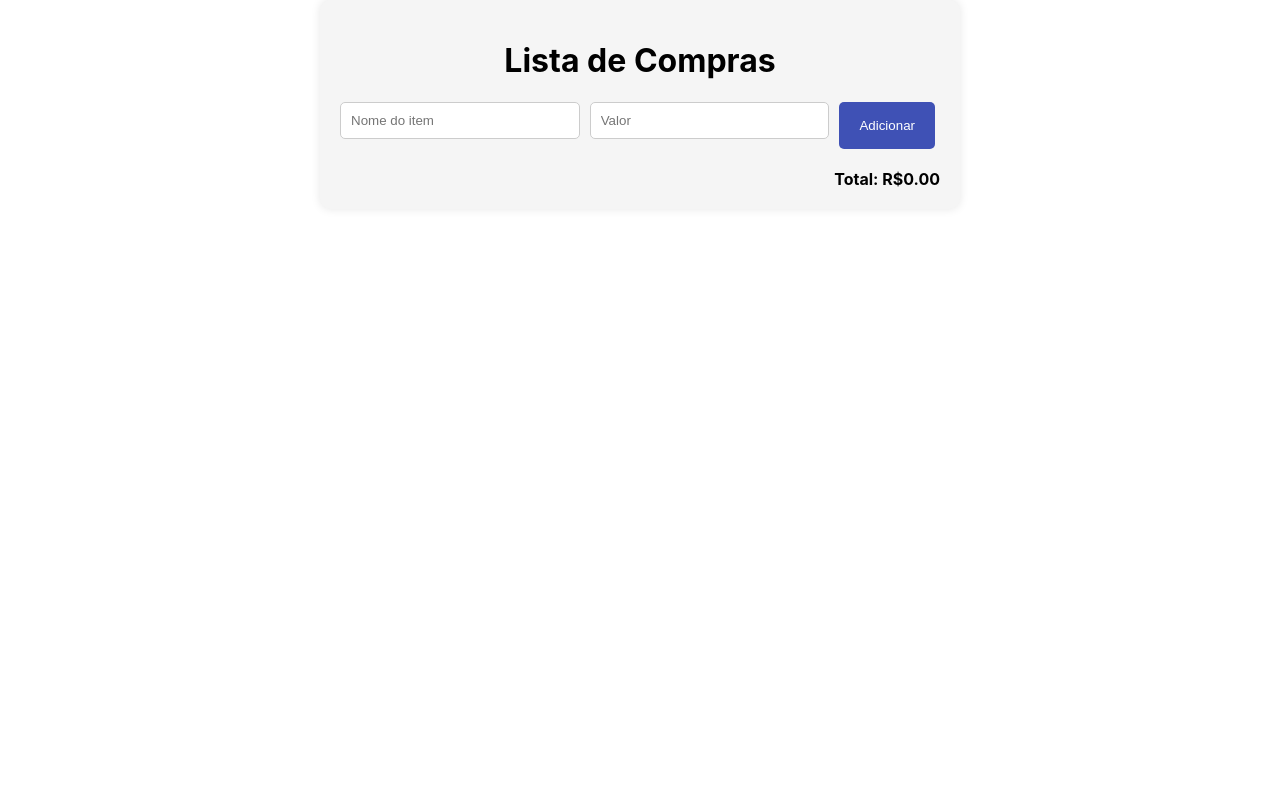
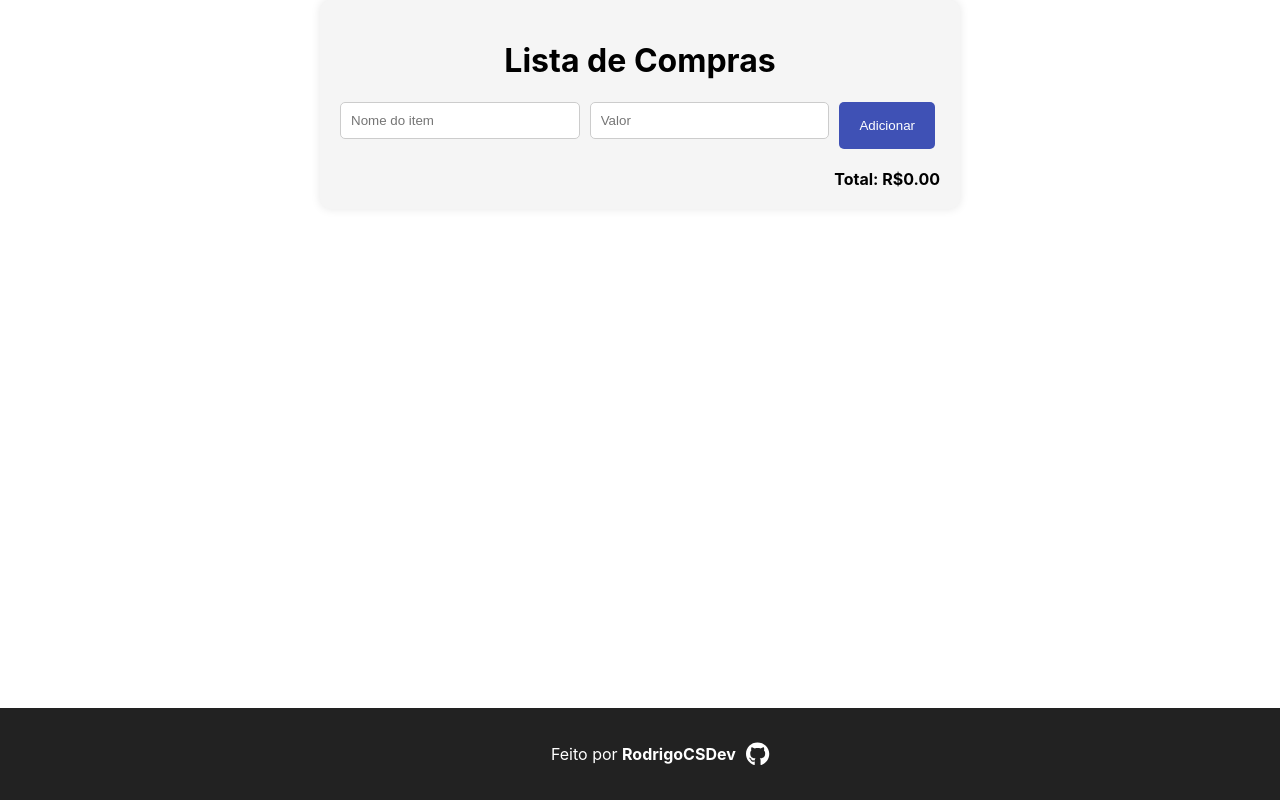
Before and after one commit to rodrigocsdev/compras, a React (Create React App) app: page / in a window 1280 px wide. Built offline with nearby package versions, Linux system fonts and the light colour scheme.

Commit message:
choreStyle: add rodape com info sobre o desenvolvedor

```diff
--- a/package.json
+++ b/package.json
@@ -3,6 +3,9 @@
   "version": "0.1.0",
   "private": true,
   "dependencies": {
+    "@fortawesome/fontawesome-svg-core": "^6.5.2",
+    "@fortawesome/free-brands-svg-icons": "^6.5.2",
+    "@fortawesome/react-fontawesome": "^0.2.0",
     "@testing-library/jest-dom": "^5.17.0",
     "@testing-library/react": "^13.4.0",
     "@testing-library/user-event": "^13.5.0",
--- a/src/App.js
+++ b/src/App.js
@@ -2,11 +2,13 @@
 
 import React from 'react';
 import ListaDeCompras from './components/ListaDeCompras';
+import Footer from './components/Footer';
 
 function App() {
   return (
     <div className="App">
       <ListaDeCompras />
+      <Footer />
     </div>
   );
 }
--- /dev/null
+++ b/src/components/Footer.css
@@ -0,0 +1,36 @@
+/* footer.css */
+
+.footer {
+    background-color: #222;
+    color: #fff;
+    text-align: center;
+    padding: 20px;
+    position: fixed;
+    left: 0;
+    bottom: 0;
+    width: 100%;
+  }
+
+  .footer-content {
+    display: flex;
+    align-items: center;
+    justify-content: center;
+  }
+
+  .footer-text {
+    margin-right: 10px;
+  }
+
+  .footer-link,
+  .footer-link:hover,
+  .footer-link:visited {
+    color: #fff;
+    text-decoration: none;
+    font-weight: bold;
+  }
+
+  .footer-icon {
+    color: #fff;
+    text-decoration: none;
+    font-size: 1.5em;
+  }
--- /dev/null
+++ b/src/components/Footer.jsx
@@ -0,0 +1,25 @@
+// Footer.jsx
+
+import React from 'react';
+import { FontAwesomeIcon } from '@fortawesome/react-fontawesome';
+import { faGithub } from '@fortawesome/free-brands-svg-icons';
+import './Footer.css';
+
+const Footer = () => {
+  return (
+    <footer className="footer">
+      <div className="footer-content">
+        <p className="footer-text">Feito por {' '}
+          <a href="https://github.com/rodrigocsdev" target="_blank" rel="noopener noreferrer" className="footer-link">
+            RodrigoCSDev
+          </a>
+        </p>
+        <a href="https://github.com/rodrigocsdev" target="_blank" rel="noopener noreferrer" className="footer-icon">
+          <FontAwesomeIcon icon={faGithub} />
+        </a>
+      </div>
+    </footer>
+  );
+};
+
+export default Footer;
```
Also changed, not shown: src/App.css (deleted, +0 -38 lines), 1 other file (tests, documents, lock files or other folders).
